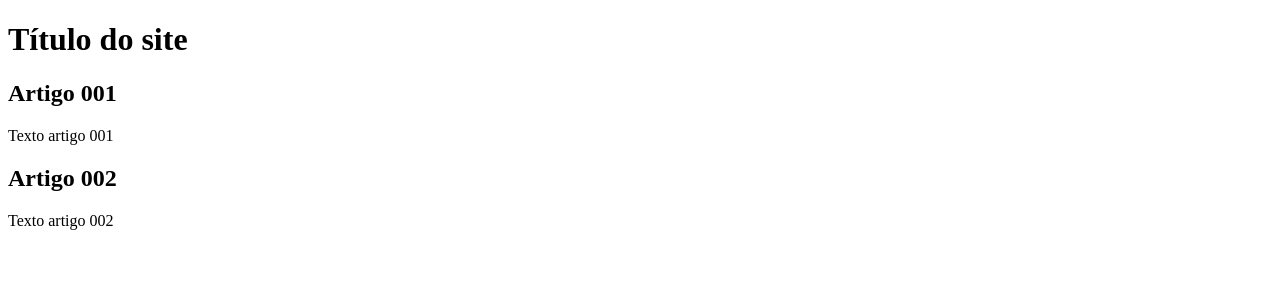
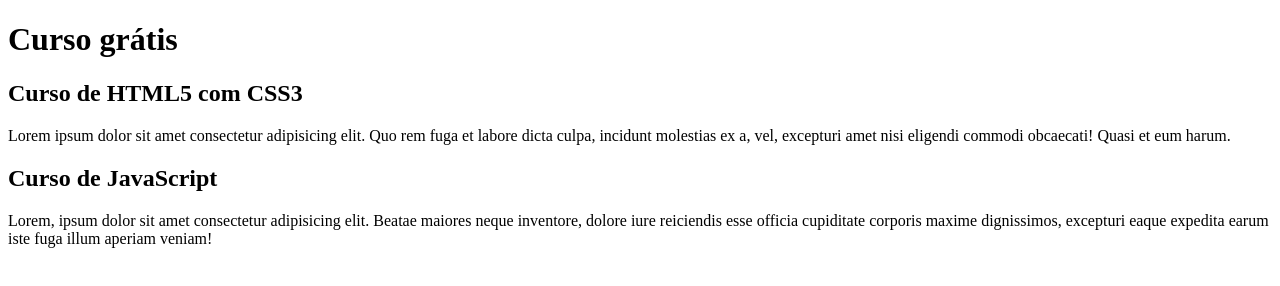
Before and after one commit to Felipe-dos-Santos-Gama/projeto-site, a plain HTML site: page index.html in a window 1280 px wide. Drawn offline with Linux system fonts and the light colour scheme.

Commit message:
Update index.html

```diff
--- a/index.html
+++ b/index.html
@@ -3,20 +3,27 @@
 <head>
     <meta charset="UTF-8">
     <meta name="viewport" content="width=device-width, initial-scale=1.0">
-    <title>Titulo do site</title>
+    <title>Site CursoeVideo</title>
 </head>
 <body>
     <main>
         <header>
-            <h1>Título do site</h1>
+            <h1>Curso grátis</h1>
         </header>
         <article>
-            <h2>Artigo 001</h2>
-        <p>Texto artigo 001</p>
+            <h2>Curso de HTML5 com CSS3</h2>
+        <p>Lorem ipsum dolor sit amet consectetur adipisicing elit.
+            Quo rem fuga et labore dicta culpa, incidunt molestias ex a,
+            vel, excepturi amet nisi eligendi commodi obcaecati! Quasi et
+             eum harum.</p>
         </article>
         <article>
-            <h2>Artigo 002</h2>
-            <p>Texto artigo 002</p>
+            <h2>Curso de JavaScript</h2>
+            <p>Lorem, ipsum dolor sit amet consectetur adipisicing elit.
+                Beatae maiores neque inventore, dolore iure reiciendis
+                esse officia cupiditate corporis maxime dignissimos,
+                excepturi eaque expedita earum iste fuga illum aperiam
+                veniam!</p>
         </article>
     </main>
 </body>
```
